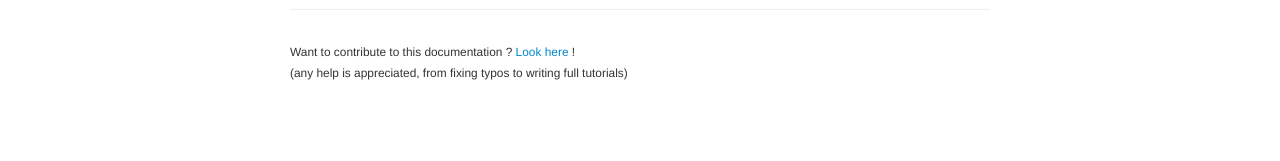
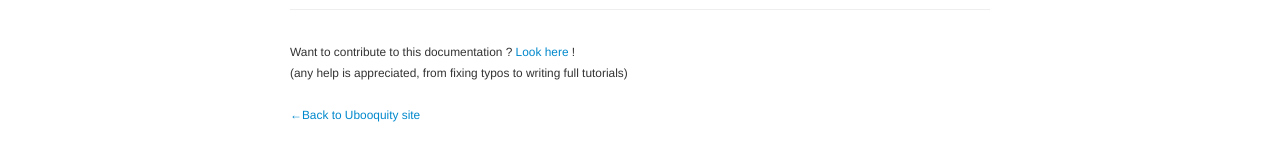
Before and after one commit to vaemendis/ubooquity-doc, a Jekyll site: the page built from index.md, in a window 1280 px wide. Shown: the part 453-614 px from the top of the page. Built offline with Jekyll 4.4.1, drawn with Linux system fonts in a browser that asks for light colours.

Commit message:
Improve footer

```diff
--- a/_includes/themes/twitter/default.html
+++ b/_includes/themes/twitter/default.html
@@ -47,12 +47,12 @@
 
         <hr>
         <footer>
-            <p><small>
+            <small>
                 Want to contribute to this documentation ? <a href="https://github.com/vaemendis/ubooquity-doc">Look here</a> !<br>
-                (any help is appreciated, from fixing typos to writing full tutorials)
+                (any help is appreciated, from fixing typos to writing full tutorials)<br><br>
+                <a href="http://vaemendis.net/ubooquity">&#8592;Back to Ubooquity site</a>
+            </small>
 
-
-        </small></p>
         </footer>
 
     </div>
```
